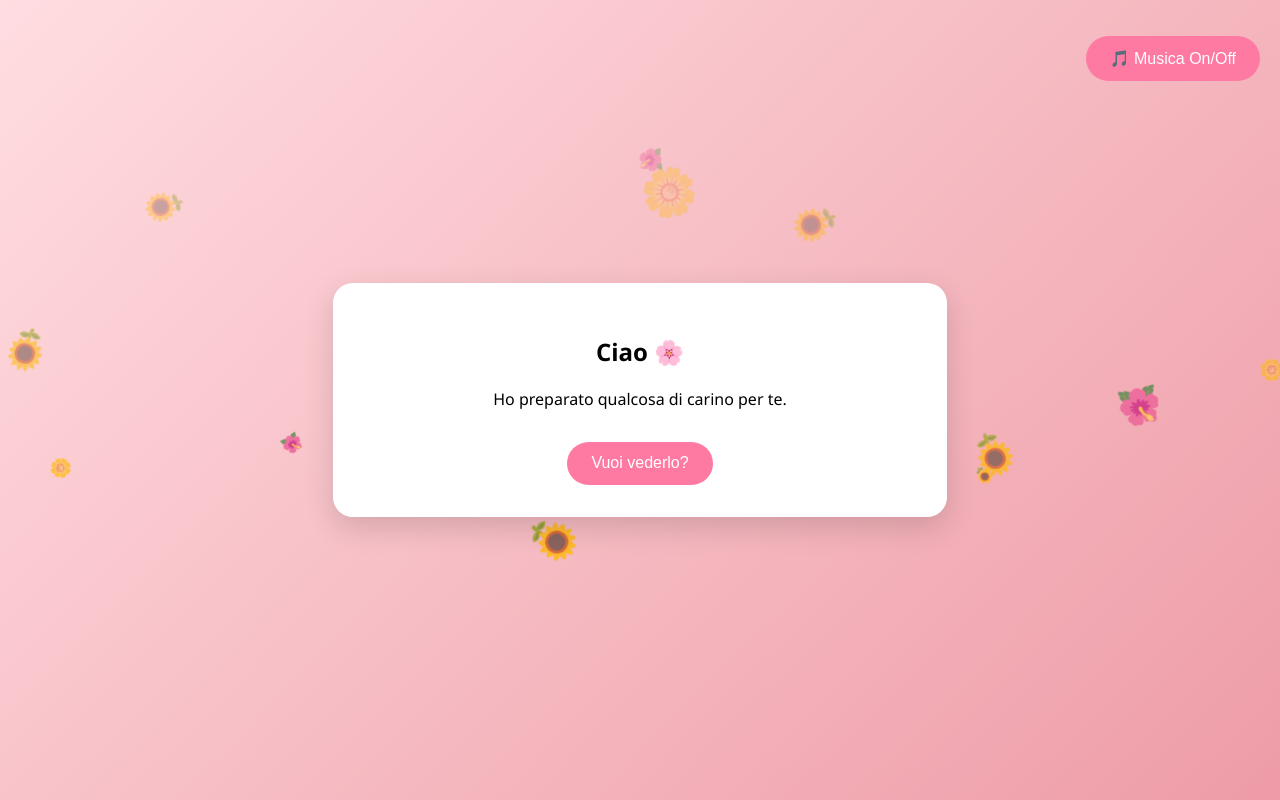
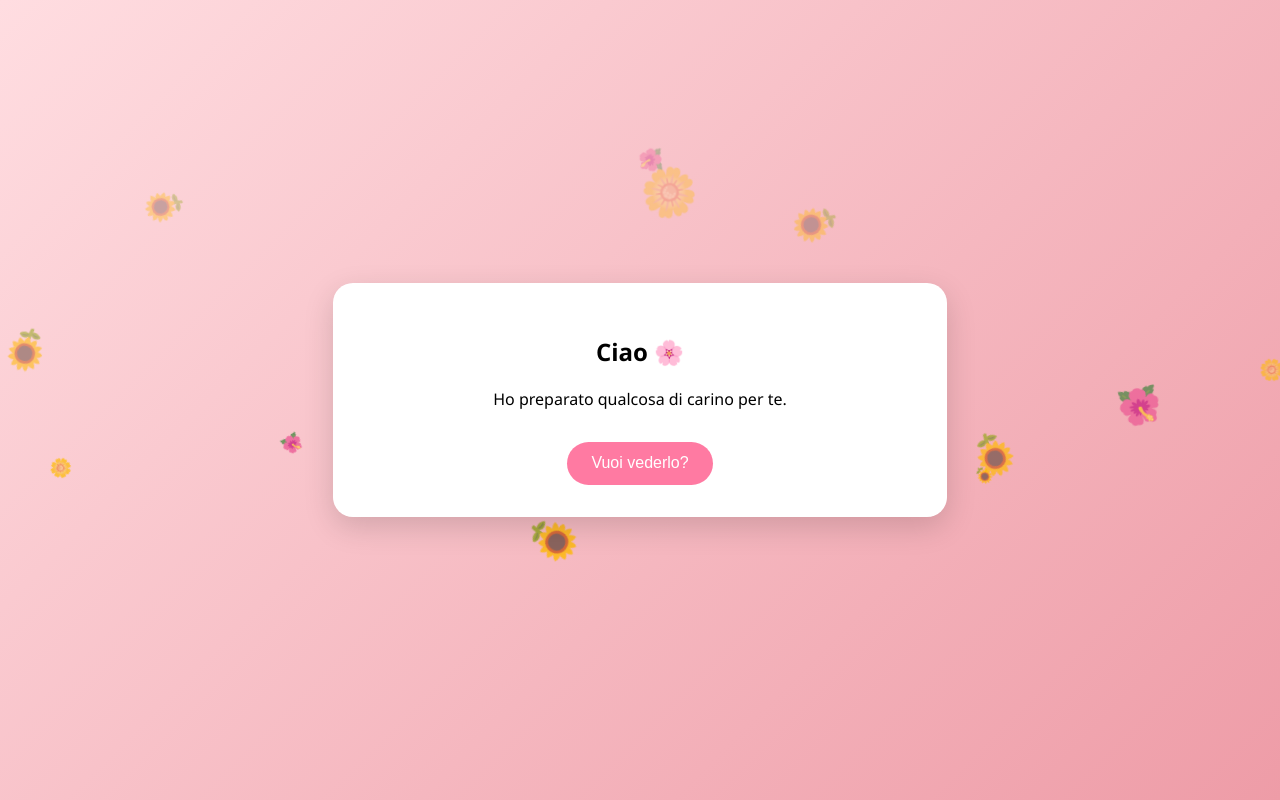
Before and after one commit to jaddox/sara, a plain HTML site: page index.html in a window 1280 px wide. Drawn offline with Linux system fonts and the light colour scheme.

Commit message:
secondo commit del sito Per Te

```diff
--- a/index.html
+++ b/index.html
@@ -9,10 +9,7 @@
 <body>
   <div class="flowers"></div>
 
-  <!-- Pulsante musica -->
-  <div class="music-control">
-    <button class="music-btn" onclick="toggleMusic()">🎵 Musica On/Off</button>
-  </div>
+
 
   <div class="card">
     <h2>Ciao 🌸</h2>
@@ -60,11 +57,6 @@ Con affetto sincero,<br>
 </div>
   </div>
 
-  <!-- Audio di sottofondo -->
-  <audio id="bg-music" loop>
-    <source src="https://cdn.pixabay.com/download/audio/2023/02/28/audio_bf2f6e5ec1.mp3?filename=romantic-chill-140847.mp3" type="audio/mpeg">
-    Il tuo browser non supporta l'audio.
-  </audio>
 
   <script src="script.js"></script>
 </body>
--- a/style.css
+++ b/style.css
@@ -86,13 +86,7 @@ body {
   text-align: left;
 }
 
-/* MUSIC CONTROL */
-.music-control {
-  position: absolute;
-  top: 20px;
-  right: 20px;
-  z-index: 2;
-}
+
 
 /* MEDIA QUERIES PER MOBILE */
 @media (max-width: 480px) {
```
